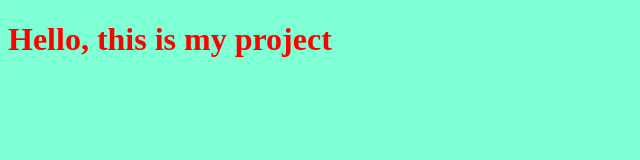
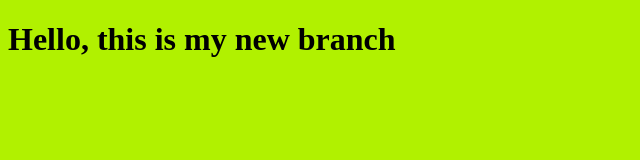
Before and after one commit to Elif-Alhussein/myproject, a plain HTML site: page index.html in a window 1280 px wide. Shown: the whole page, without its empty margins (0-640 px from the left). Drawn offline with Linux system fonts and the light colour scheme.

Commit message:
changing style for the title

```diff
--- a/index.html
+++ b/index.html
@@ -7,7 +7,7 @@
     <link rel="stylesheet" href="style.css">
 </head>
 <body>
-    <h1>Hello, this is my project</h1>
+    <h1>Hello, this is my new branch</h1>
     <script src="app.js"></script>
 </body>
 </html>
--- a/style.css
+++ b/style.css
@@ -1,6 +1,6 @@
 h1{
-    color: red;
+    color:black;
 }
 body{
-    background-color: aquamarine;
+    background-color: rgb(177, 241, 0);
 }
```
